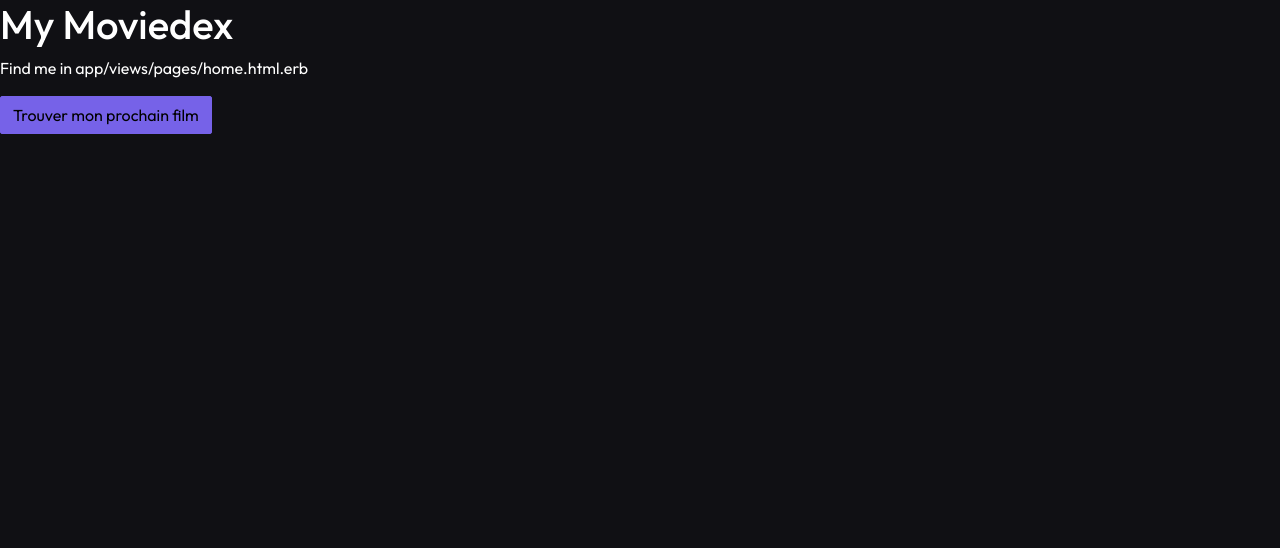
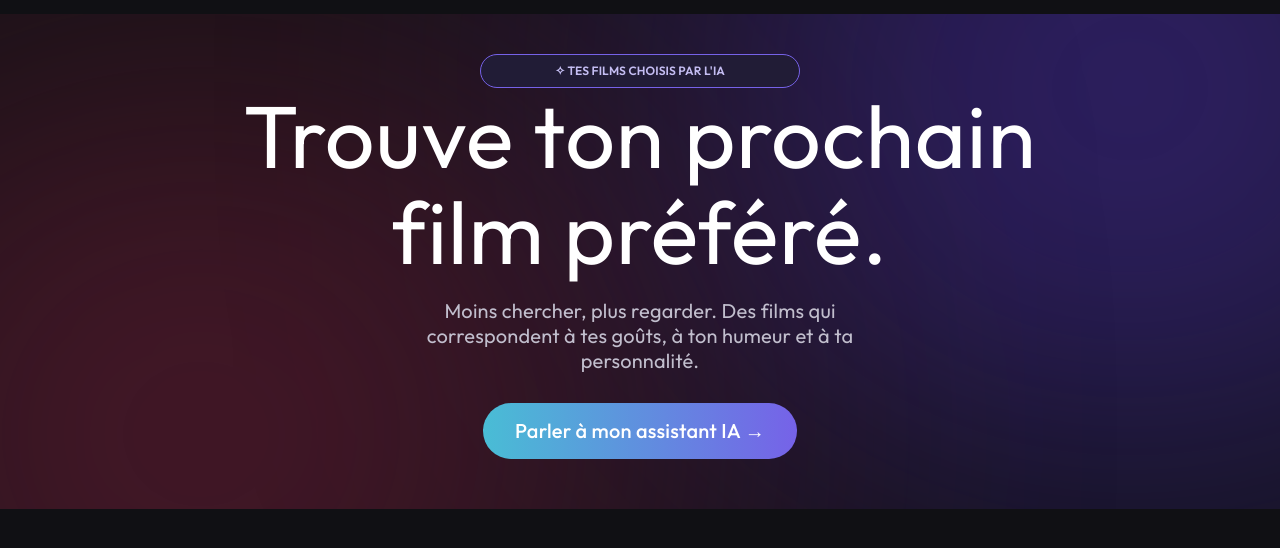
Before and after one commit to Negesti33/my-moviedex, a Rails app: page / in a window 1280 px wide. Shown: the part 80-628 px from the top of the page. Run offline with Rails 7, Linux system fonts and the light colour scheme; style sheets or scripts are compiled from the project's sources; parts of the project's set-up code (start-up, migrations or seed data) failed here and were passed over; some libraries are stand-ins or nearby versions.

Commit message:
feat(home): hero de la page d'accueil, badge, titre, bouton dégradé et halos

```diff
--- a/app/assets/stylesheets/pages/_home.scss
+++ b/app/assets/stylesheets/pages/_home.scss
@@ -1 +1,66 @@
-// Specific CSS for your home-page
+// Page d'accueil — maquette Figma "HOME PAGE - DESKTOP"
+
+// ---------- HERO ----------
+.home-hero {
+  position: relative;
+  overflow: hidden;
+  margin-top: 14px;
+  padding: 40px 24px 50px;
+  min-height: 470px;
+  text-align: center;
+
+  // Les deux halos flous (Ellipse 1 & 2 de la maquette)
+  &::before,
+  &::after {
+    content: "";
+    position: absolute;
+    width: 850px;
+    height: 650px;
+    border-radius: 50%;
+    filter: blur(200px);
+    pointer-events: none;
+    z-index: 0;
+  }
+  &::before { // halo indigo en haut à droite
+    background: $mm-glow-indigo;
+    top: -251px;
+    right: -275px;
+  }
+  &::after { // halo bordeaux en bas à gauche
+    background: $mm-glow-wine;
+    top: 95px;
+    left: -224px;
+  }
+
+  > * { position: relative; z-index: 1; }
+}
+
+.home-hero__title {
+  margin: 0 auto;
+  font-size: $fs-display;
+  font-weight: 400;
+  line-height: 96px;
+  letter-spacing: .01em;
+  color: $mm-white;
+}
+
+.home-hero__subtitle {
+  max-width: 520px;
+  margin: 18px auto 30px;
+  font-size: $fs-lead;
+  line-height: 1.25;
+  letter-spacing: .01em;
+  color: $mm-text-muted;
+}
+
+// ---------- RESPONSIVE ----------
+@media (max-width: 1199.98px) {
+  .home-hero__title { font-size: 68px; line-height: 76px; }
+}
+
+@media (max-width: 767.98px) {
+  .home-hero { min-height: auto; padding: 32px 16px 40px; }
+  .home-hero__title { font-size: 44px; line-height: 50px; }
+  .home-hero__subtitle { font-size: 17px; }
+  .badge-pill { min-width: 0; }
+}
--- a/app/views/pages/home.html.erb
+++ b/app/views/pages/home.html.erb
@@ -1,5 +1,13 @@
-<h1>My Moviedex</h1>
-<p>Find me in app/views/pages/home.html.erb</p>
-<%= button_to "Trouver mon prochain film", chats_path,  method: :post,
-    params: { recommendation: true },
-    class: "btn btn-primary" %>
+<section class="home-hero">
+  <span class="badge-pill">✧ Tes films choisis par l'IA</span>
+
+  <h1 class="home-hero__title">Trouve ton prochain<br>film préféré.</h1>
+
+  <p class="home-hero__subtitle">
+    Moins chercher, plus regarder. Des films qui correspondent à tes goûts, à ton humeur et à ta personnalité.
+  </p>
+
+  <%= button_to "Parler à mon assistant IA →", chats_path, method: :post,
+      params: { recommendation: true },
+      class: "btn-gradient" %>
+</section>
```
